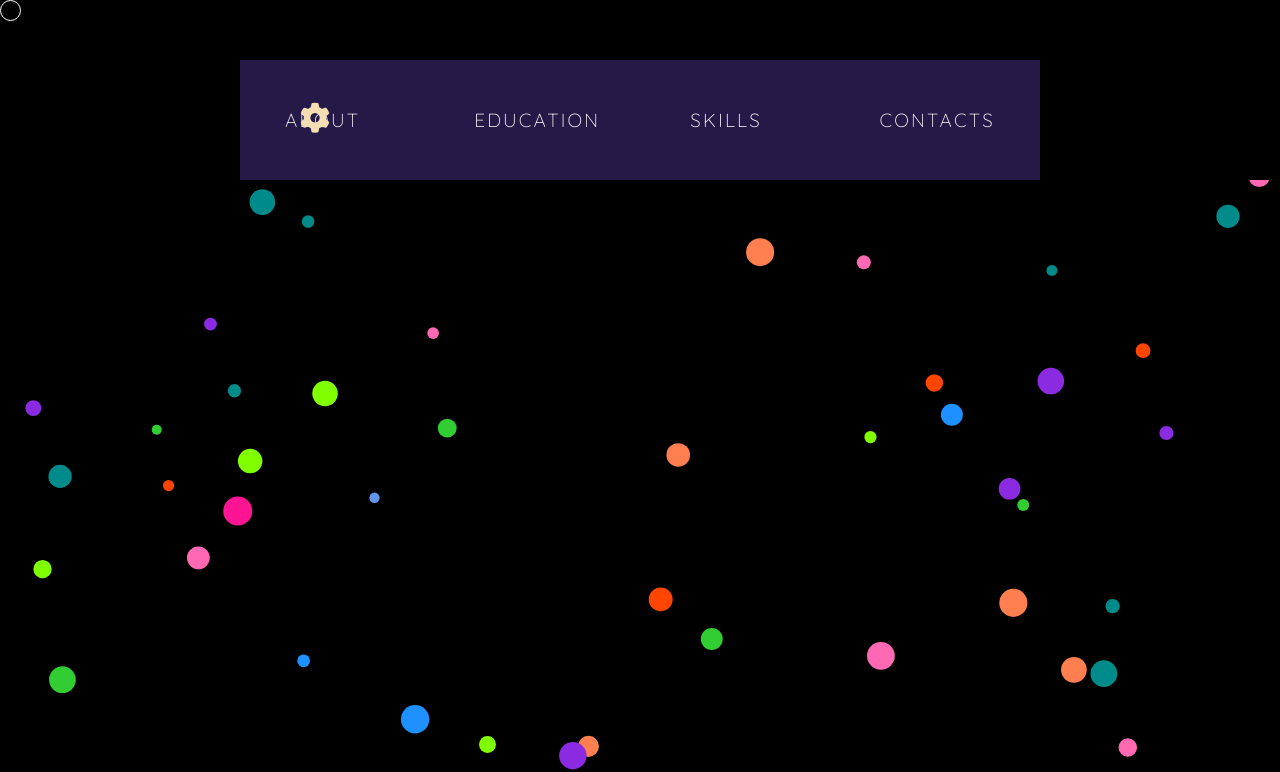
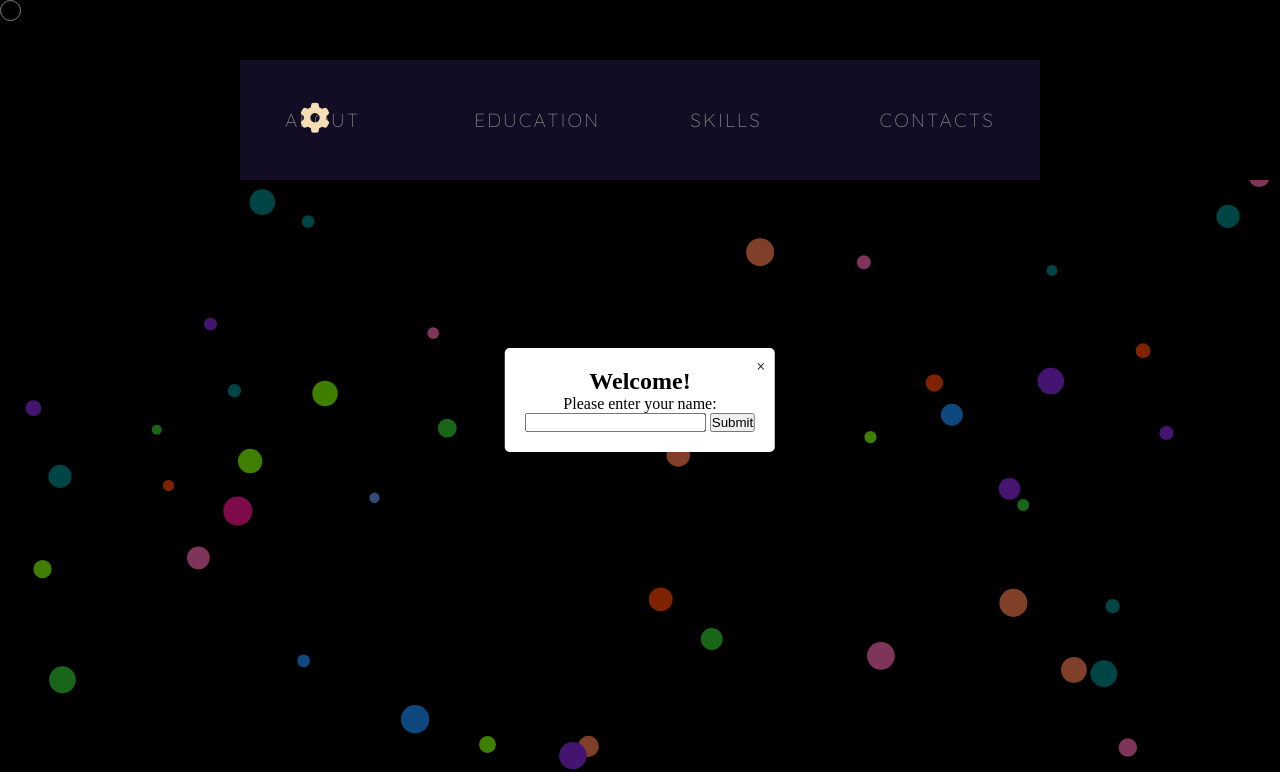
Before and after one commit to HanjalaShihab/portfolio, a plain HTML site: page index.html in a window 1280 px wide. Shown: the top 772 px of the page. Drawn offline with nearby package versions, Linux system fonts and the light colour scheme.

Commit message:
name box added

```diff
--- a/index.html
+++ b/index.html
@@ -1,6 +1,5 @@
 <!DOCTYPE html>
 <html lang="en">
-
 <head>
     <meta charset="UTF-8">
     <meta name="viewport" content="width=device-width, initial-scale=1.0">
@@ -171,7 +170,7 @@
             </div>
 
             <div class="contact-Icon">
-                <h3 style="font-family:'Courier New', Courier, monospace;">Also my socials:</h3>
+                <h3 style="font-family:'Courier New', Courier, monospace; font-size: 20px;">My socials:</h3>
                 <div class="icons">
                     <a href="https://www.facebook.com/HanjalaShihab/" target="_blank"><i
                             class="fa-brands fa-square-facebook"></i></a>
@@ -208,6 +207,15 @@
         <p class="text" style="font-size: 17px !important;">Click twice to minimize</p>
     </div>
 
+    <div id="popup" class="popup">
+        <div class="popup-content">
+            <span class="close">&times;</span>
+            <h2>Welcome!</h2>
+            <p>Please enter your name:</p>
+            <input type="text" id="nameInput">
+            <button onclick="saveName()">Submit</button>
+        </div>
+    </div>
 
     <!-- Typed JS -->
 
--- a/index.js
+++ b/index.js
@@ -267,3 +267,26 @@ ins.addEventListener("mouseover", () => {
 ins.addEventListener("mouseout", () => {
   iconTitle[3].style.display = "none";
 });
+
+
+
+document.addEventListener("DOMContentLoaded", function() {
+  const popup = document.getElementById('popup');
+  const closeButton = document.querySelector('.close');
+
+  // Show the popup when the page is loaded
+  popup.style.display = 'block';
+
+  // Close the popup when the close button is clicked
+  closeButton.addEventListener('click', function() {
+      popup.style.display = 'none';
+  });
+});
+
+function saveName() {
+  const name = document.getElementById('nameInput').value;
+  localStorage.setItem('visitorName', name);
+
+  // Hide the popup
+  document.getElementById('popup').style.display = 'none';
+}
--- a/styles.css
+++ b/styles.css
@@ -515,3 +515,33 @@ canvas {
 /* .loaded .loader-wrapper {
   display: none;
 } */
+
+
+.popup {
+  display: none;
+  position: fixed;
+  top: 0;
+  left: 0;
+  width: 100%;
+  height: 100%;
+  background-color: rgba(0, 0, 0, 0.5);
+  z-index: 999;
+}
+
+.popup-content {
+  position: absolute;
+  top: 50%;
+  left: 50%;
+  transform: translate(-50%, -50%);
+  background-color: #fff;
+  padding: 20px;
+  border-radius: 5px;
+  text-align: center;
+}
+
+.close {
+  position: absolute;
+  top: 10px;
+  right: 10px;
+  cursor: pointer;
+}
```
